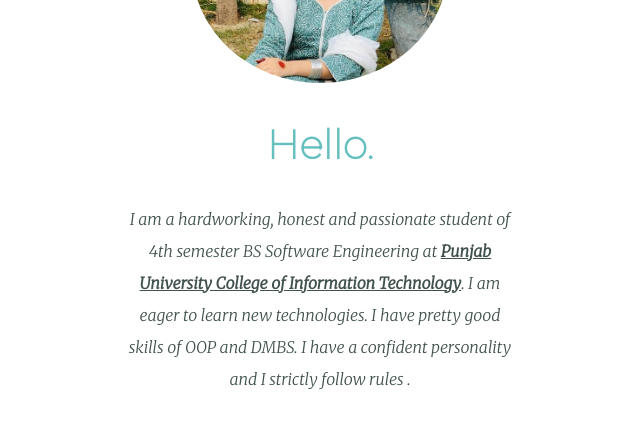
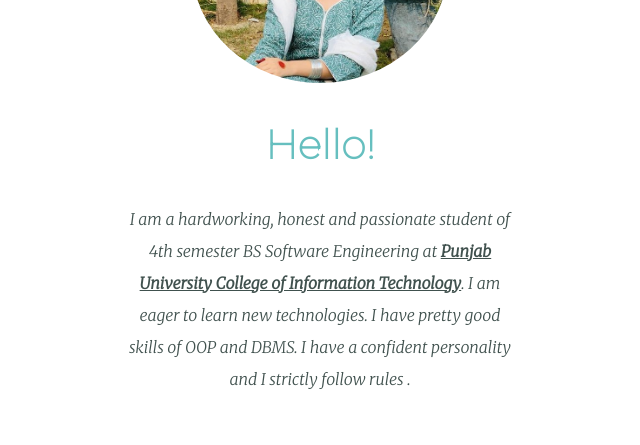
Before and after one commit to LaibaKamran/personal-site, a plain HTML site: page index.html in a window 1280 px wide. Shown: the part 1100-1545 px from the top of the page, 320-960 px from the left. Drawn offline with Linux system fonts and the light colour scheme.

Commit message:
Update index.html

```diff
--- a/index.html
+++ b/index.html
@@ -22,9 +22,9 @@
   <div class="middle-container">
     <div class="profile">
       <img class="profile-picture" src="images/mine.jpg" alt="profile-picture">
-      <h2>Hello.</h2>
+      <h2>Hello!</h2>
       <p class="intro">I am a hardworking, honest and passionate student of 4th semester BS Software Engineering at <span class="pucit">Punjab University College of Information Technology</span>. I am eager to learn new technologies.
-        I have pretty good skills of OOP and DMBS. I have a confident personality and I strictly follow rules .</p>
+        I have pretty good skills of OOP and DBMS. I have a confident personality and I strictly follow rules .</p>
     </div>
     <hr>
     <div class="skills">
```
